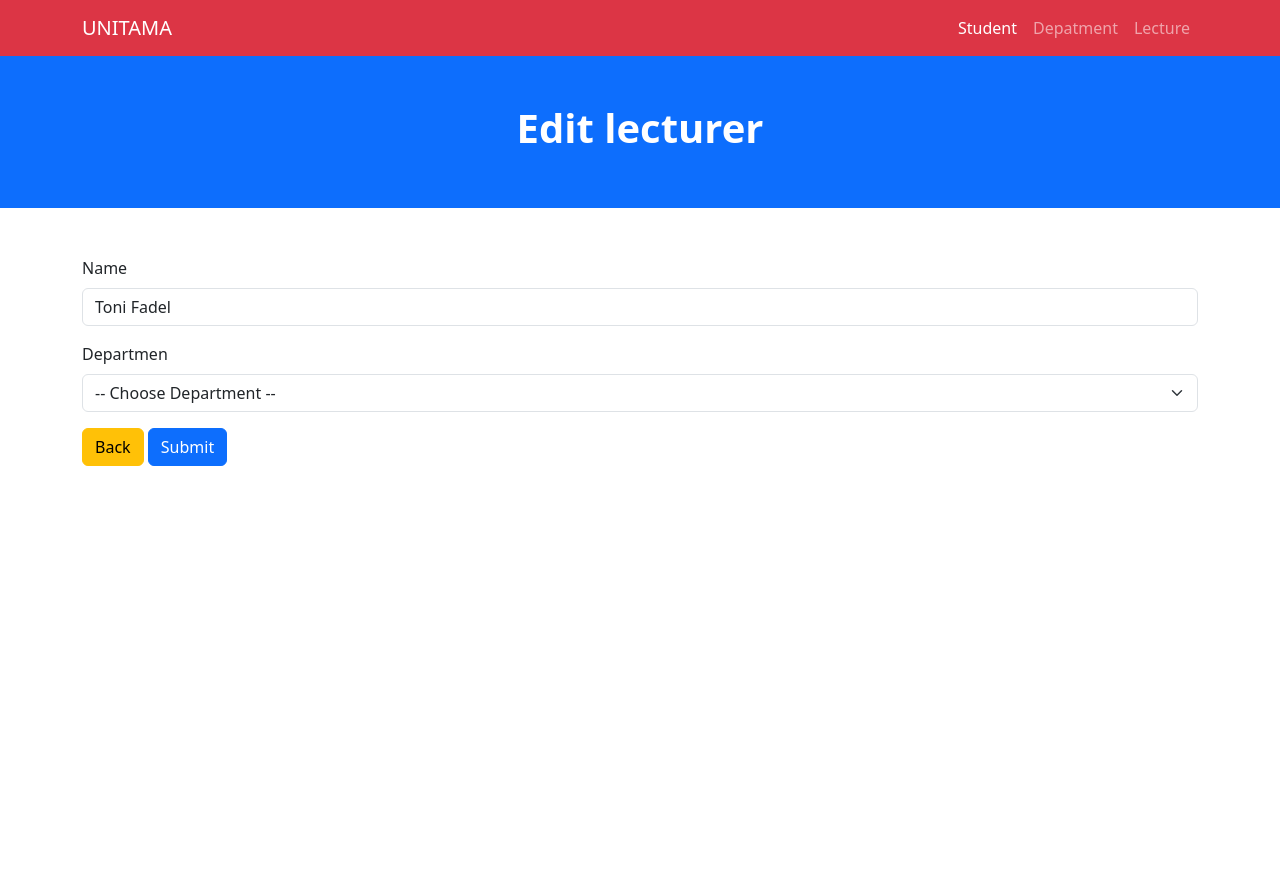
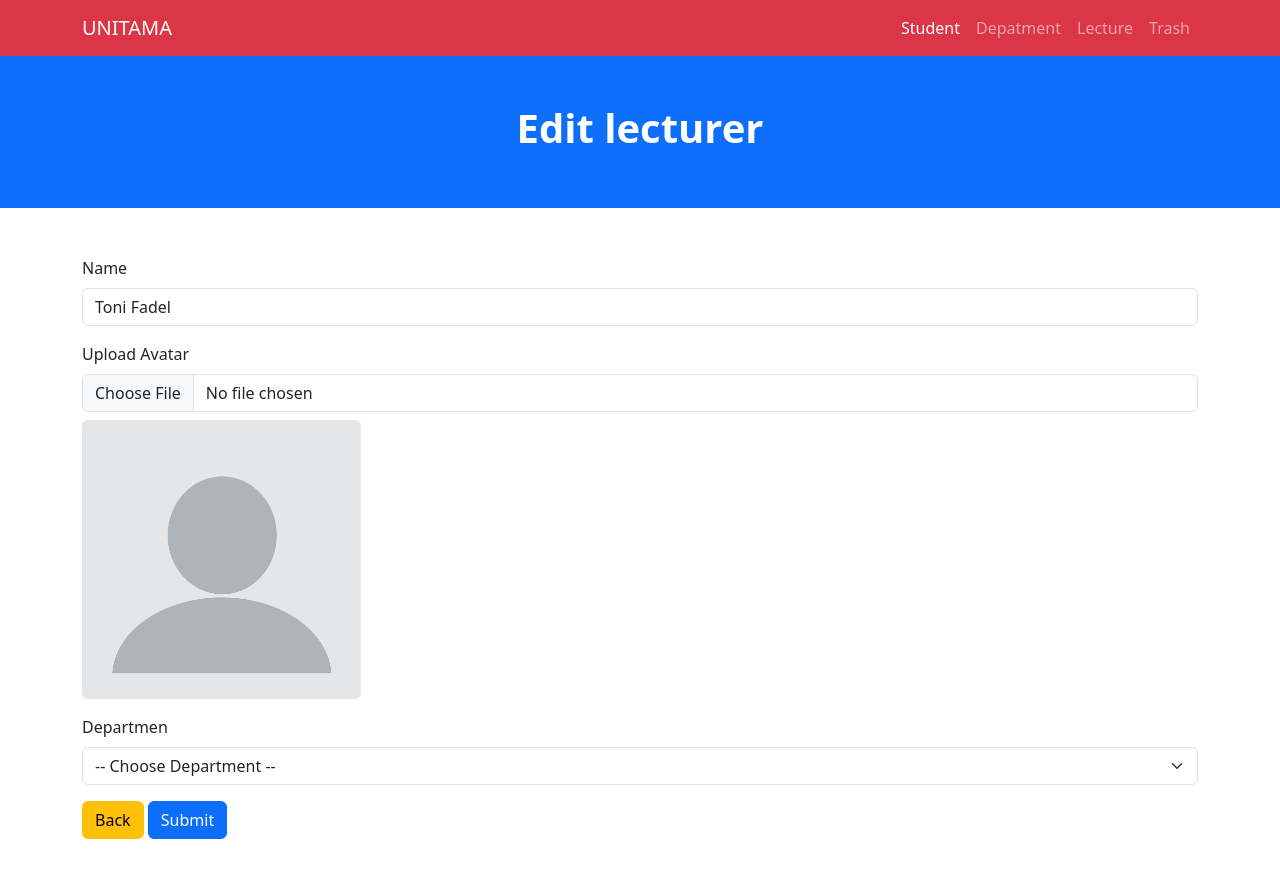
Before and after one commit to nuraulia25-cpu/latihan-laravel, a Laravel app: page /lecturer/1/edit in a window 1280 px wide. Before the commit the page ends 466 px from the top, so only its background shows below. Run offline with Laravel 12, Linux system fonts and the light colour scheme; data comes from the database, SQL or seed files in the repository; some libraries are stand-ins or nearby versions.

Commit message:
Pertemuan 9 soft Delete

```diff
--- a/app/Http/Controllers/LecturerController.php
+++ b/app/Http/Controllers/LecturerController.php
@@ -117,7 +117,31 @@ class LecturerController extends Controller
     public function destroy(Lecturer $lecturer)
     {
         $lecturer->delete();
-
         return to_route('lecturer.index')->withSuccess('Data Berhasil Dihapus');
     }
+
+    // ===== soft deleting =====
+    public function trash()
+    {
+        return view('lecturer.trash', [
+            'title' => 'lecturer Trash',
+            'lecturers' => lecturer::onlyTrashed()->latest()->get(),
+        ]);
+    }
+
+        public function restore(Lecturer $lecturer)
+    {
+        $lecturer->restore();
+        return to_route('lecturer.trash')->withSuccess('Data Berhasil Dipulihkan');
+    }
+
+        public function forceDelete(Lecturer $lecturer)
+    {
+        $lecturer->forceDelete();
+                if ($lecturer->avatar) {
+                Storage::disk('public')->delete($lecturer->avatar);
+            }
+        return to_route('lecturer.trash')->withSuccess('Data Berhasil Dihapus Permanent');
+    }
+
 }
--- a/app/Http/Controllers/StudentController.php
+++ b/app/Http/Controllers/StudentController.php
@@ -99,7 +99,7 @@ class StudentController extends Controller
      */
     public function destroy(Student $student)
     {
-     $student->delete();
-     return to_route('student.index')->withSuccess('Data Berhasil Dihapus');
+        $student->delete();
+        return to_route('student.index')->withSuccess('Data Berhasil Dihapus');
     }
 }
--- a/app/Models/Lecturer.php
+++ b/app/Models/Lecturer.php
@@ -6,12 +6,13 @@ use Illuminate\Database\Eloquent\Attributes\Fillable;
 use Illuminate\Database\Eloquent\Factories\HasFactory;
 use Illuminate\Database\Eloquent\Model;
 use Illuminate\Database\Eloquent\Relations\BelongsTo;
+use Illuminate\Database\Eloquent\SoftDeletes;
 
-#[Fillable(['department_id', 'name'])]
+#[Fillable(['department_id', 'name', 'avatar'])]
 class Lecturer extends Model
 {
     /** @use HasFactory<\Database\Factories\LecturerFactory> */
-    use HasFactory;
+    use HasFactory, SoftDeletes;
 
     public function department(): BelongsTo
     {
--- a/resources/views/components/app.blade.php
+++ b/resources/views/components/app.blade.php
@@ -17,7 +17,8 @@
     <nav class="navbar navbar-expand-lg bg-danger navbar-dark">
         <div class="container">
             <a class="navbar-brand" href="#">UNITAMA</a>
-            <button class="navbar-toggler" type="button" data-bs-toggle="collapse" data-bs-target="#navbarNavAltMarkup" aria-controls="navbarNavAltMarkup" aria-expanded="false" aria-label="Toggle navigation">
+            <button class="navbar-toggler" type="button" data-bs-toggle="collapse" data-bs-target="#navbarNavAltMarkup"
+                aria-controls="navbarNavAltMarkup" aria-expanded="false" aria-label="Toggle navigation">
                 <span class="navbar-toggler-icon"></span>
             </button>
 
@@ -26,6 +27,7 @@
                     <a class="nav-link active" href="{{ route('student.index') }}">Student</a>
                     <a class="nav-link" href="{{ route('department.index') }}">Depatment</a>
                     <a class="nav-link" href="{{ route('lecturer.index') }}">Lecture</a>
+                    <a class="nav-link" href="{{ route('lecturer.trash') }}">Trash</a>
 
                 </div>
             </div>
@@ -40,6 +42,8 @@
         {{ $slot }}
     </div>
 
+    <script src="https://code.jquery.com/jquery-4.0.0.min.js"
+        integrity="sha256-OaVG6prZf4v69dPg6PhVattBXkcOWQB62pdZ3ORyrao=" crossorigin="anonymous"></script>
     <script src="https://cdn.jsdelivr.net/npm/bootstrap@5.3.8/dist/js/bootstrap.bundle.min.js"
         integrity="sha384-FKyoEForCGlyvwx9Hj09JcYn3nv7wiPVlz7YYwJrWVcXK/BmnVDxM+D2scQbITxI" crossorigin="anonymous">
     </script>
@@ -49,6 +53,10 @@
 
     <script>
         new DataTable('#example');
+
+        $('#upload').on('change', function(event) {
+            $('#preview').attr('src', URL.createObjectURL(event.target.files[0]))
+        })
     </script>
 
 </body>
--- a/resources/views/lecturer/edit.blade.php
+++ b/resources/views/lecturer/edit.blade.php
@@ -3,7 +3,7 @@
     <x-slot:title>{{ $title }}</x-slot>
 
 
-    <form method="POST" action="{{ route('lecturer.update', $lecturer) }}">
+    <form method="POST" action="{{ route('lecturer.update', $lecturer) }}" enctype="multipart/form-data">
         @csrf
         @method('put')
 
@@ -19,15 +19,27 @@
         </div>
 
         <div class="mb-3">
+            <label for="avatar" class="form-label">Upload Avatar</label>
+            <input type="file" class="form-control @error('avatar') is-invalid @enderror" id="upload"
+                name="avatar">
+            @error('avatar')
+                <div class="invalid-feedback">{{ $message }}</div>
+            @enderror
+            <img src="{{ $lecturer->avatar ? asset('storage/' . $lecturer->avatar) : asset('images/no-profil.png') }}"
+                alt="" class="w-25 rounded mt-2" id="preview">
+        </div>
+
+        <div class="mb-3">
             <label for="department_id" class="form-label">Departmen</label>
 
-            <select class="form-select @error('department_id') is-invalid @enderror" id="department_id" name="department_id">
+            <select class="form-select @error('department_id') is-invalid @enderror" id="department_id"
+                name="department_id">
                 <option value="">-- Choose Department --</option>
-                    @foreach ($departments as $department)
+                @foreach ($departments as $department)
                     <option value="{{ $department->id }}" @selected(old('department_id', $lecturer->name) == $department->id)>
                         {{ $department->name }}
                     </option>
-                    @endforeach
+                @endforeach
             </select>
 
             @error('department_id')
--- a/routes/web.php
+++ b/routes/web.php
@@ -18,4 +18,9 @@ Route::put('/student/{student}', [StudentController::class, 'update'])->name('st
 Route::delete('/student/{student}', [StudentController::class, 'destroy'])->name('student.destroy');
 
 Route::resource('department', DepartmentController::class);
+
+Route::get('/lecturer/trash', [LecturerController::class, 'trash'])->name('lecturer.trash');
+Route::put('/lecturer/{lecturer}/restore', [LecturerController::class, 'restore'])->name('lecturer.restore')->withTrashed();
+Route::delete('/lecturer/{lecturer}/force-delete', [LecturerController::class, 'forceDelete'])->name('lecturer.forceDelete')->withTrashed();
+
 Route::resource('lecturer', LecturerController::class);
```
Also changed, not shown: resources/views/lecturer/create.blade.php (+17 -5 lines), resources/views/lecturer/index.blade.php (+6 -2 lines), resources/views/lecturer/trash.blade.php (added, +57 -0 lines), database/migrations/2026_11_25_033247_add_avatar_and_soft_delete_to_lecturers_table.php (added), public/images/no-profil.png (added). Lines whose indentation alone changed are shown as unchanged.
